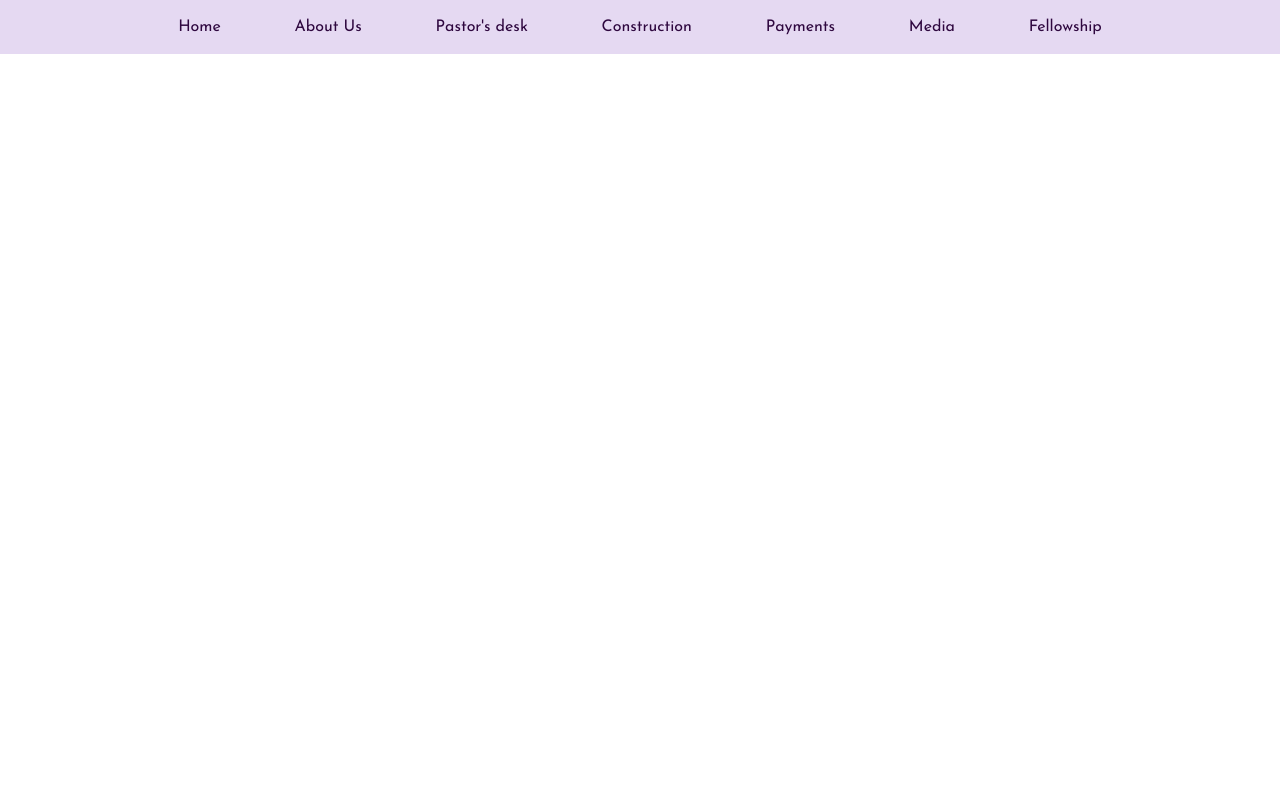
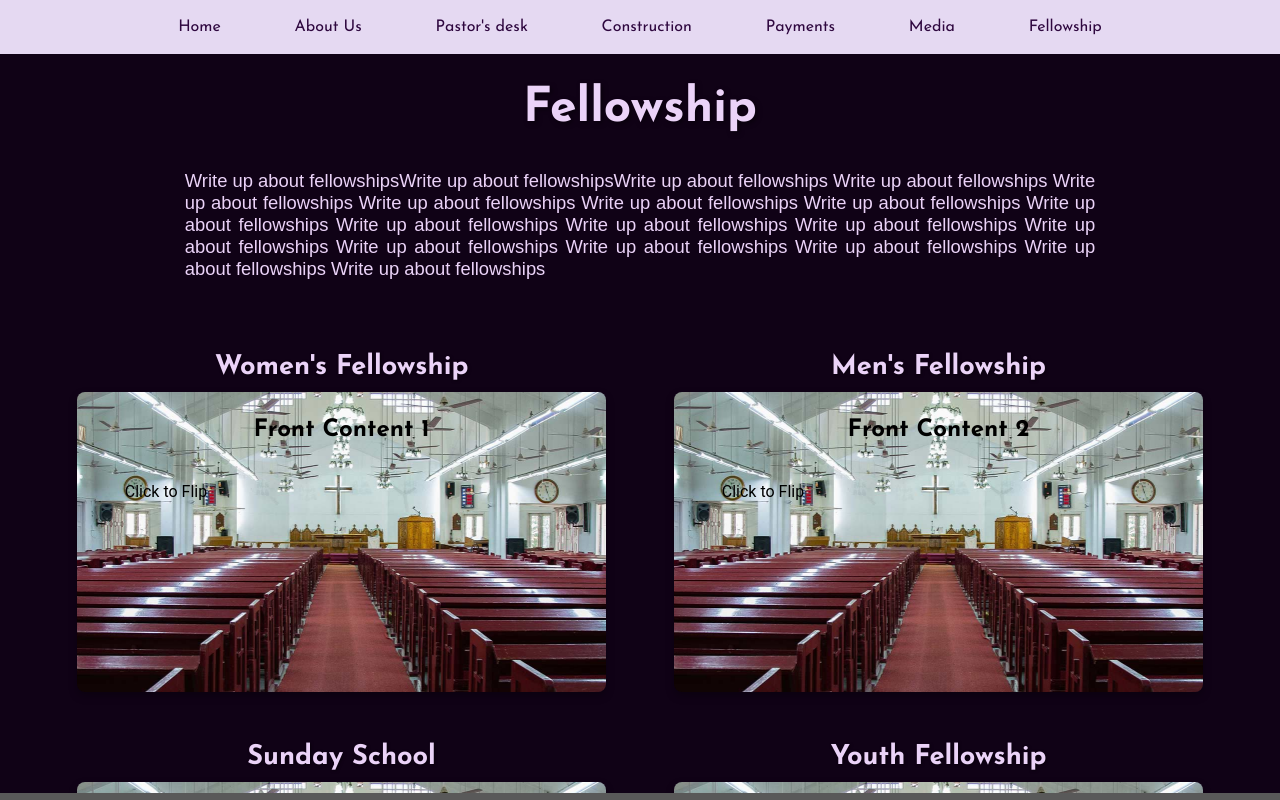
Before and after one commit to Jefferson0511/church_website, a React (Create React App) app: page /the-fellowship in a window 1280 px wide. Built offline with nearby package versions, Linux system fonts and the light colour scheme.

Commit message:
Made fellowship page

```diff
--- a/src/App.js
+++ b/src/App.js
@@ -25,7 +25,7 @@ function App() {
           <Route path="/construction" element={<Construction />} />
           <Route path="/payments" element={<Payments />} />
           <Route path="/media" element={<Media />} />
-          <Route path="/fellowship" element={<Fellowship />} />
+          <Route path="/the-fellowship" element={<Fellowship />} />
         </Routes>
         {/* <Footer /> */}
       </div>
--- /dev/null
+++ b/src/pages/FlipCard.css
@@ -0,0 +1,52 @@
+/* Flip card container */
+.flip-card {
+  background-color: transparent;
+  width: 300px;
+  height: 200px;
+  perspective: 1000px; /* Perspective to give 3D effect */
+  margin: 50px auto;
+  cursor: pointer;
+}
+
+.flip-card-inner {
+  position: relative;
+  width: 100%;
+  height: 100%;
+  text-align: center;
+  transition: transform 0.6s;
+  transform-style: preserve-3d;
+}
+
+/* Apply 3D flip when flipped */
+.flip-card.flipped .flip-card-inner {
+  transform: rotateY(180deg);
+}
+
+.flip-card-front,
+.flip-card-back {
+  position: absolute;
+  width: 100%;
+  height: 100%;
+  backface-visibility: hidden; /* Hide the back face when not flipped */
+  display: flex;
+  flex-direction: column;
+  justify-content: center;
+  align-items: center;
+  padding: 1em;
+  border-radius: 10px;
+}
+
+/* Front of the card */
+.flip-card-front {
+  background-color: #2E073F;
+  color: #EBD3F8;
+  box-shadow: 0 4px 8px rgba(0, 0, 0, 0.3);
+}
+
+/* Back of the card */
+.flip-card-back {
+  background-color: #674188;
+  color: #EBD3F8;
+  transform: rotateY(180deg);
+  box-shadow: 0 4px 8px rgba(0, 0, 0, 0.3);
+}
--- a/src/pages/media.js
+++ b/src/pages/media.js
@@ -24,7 +24,7 @@ const Home = () => {
     <main className="construction-home-main">
       <div className="overlay"></div>
       <div className="construction-welcome-message">
-        <h1>Payments</h1>
+        <h1>Media</h1>
         <h2>Faith. Community. Service</h2>
       </div>
       {/* <div className="verse-strip">
--- /dev/null
+++ b/src/pages/the-fellowship.css
@@ -0,0 +1,181 @@
+/* Fellowship Main Section */
+@import url('https://fonts.googleapis.com/css2?family=Josefin+Sans:ital,wght@0,100..700;1,100..700&family=Merriweather:ital,wght@0,300;0,400;0,700;0,900;1,300;1,400;1,700;1,900&display=swap');
+
+.fellowship-main {
+    position: relative;
+    height: 92.3vh; /* Full height of the viewport */
+    width: 100%;
+    margin: 0;
+    padding: 0;
+    overflow: auto;
+    overflow-x: hidden;
+    background-color: #2E073F; /* Background color */
+    z-index: 1; /* Set a z-index to keep it behind the overlay */
+}
+
+/* Overlay for Fellowship */
+.fellowship-overlay {
+    position: fixed; /* Fixed positioning to stay in place when scrolling */
+    top: 0;
+    left: 0;
+    width: 100%;
+    height: 100%;
+    background-color: rgba(0, 0, 0, 0.65); /* Semi-transparent overlay */
+    z-index: 0; /* High z-index to ensure it stays on top */
+}
+
+/* Welcome Message */
+.fellowship-welcome-message {
+    position: relative; /* Relative to keep it above the overlay */
+    top: 2%; /* Aligns the message to the top */
+    left: 50%; /* Center horizontally */
+    transform: translateX(-50%); /* Center the message horizontally */
+    width: 100%;
+    padding: 1em; /* Add padding if needed */
+    display: flex;
+    flex-direction: column;
+    align-items: center; /* Center align items horizontally */
+    z-index: 2; /* Ensure this stays above the overlay */
+    text-align: center;
+}
+
+/* Styles for the welcome message */
+.fellowship-welcome-message h1 {
+    font-family: "Josefin Sans", sans-serif;
+    font-size: 3em;
+    margin: 0; /* Remove any default margin */
+    color: #EBD3F8;
+    text-shadow: 2px 2px 5px rgba(0, 0, 0, 0.5);
+}
+
+.fellowship-welcome-message h2 {
+    font-size: 2em;
+    margin: 0;
+    margin-top: 7%;
+    color: #EBD3F8;
+    text-shadow: 2px 2px 5px rgba(0, 0, 0, 0.5);
+}
+
+.fellowship-welcome-message p {
+    font-family:sans-serif;
+    text-align: justify;
+    font-size: 1.15em;
+    margin-left: 13%;
+    margin-right: 13%;
+    /* margin-top: 0.5em; */
+    color: #EBD3F8;
+    padding: 1em;
+    /* background-color: rgba(0, 0, 0, 0.5); */
+    border-radius: 8px;
+    /* text-shadow: 1px 1px 3px #2E073F; */
+}
+
+/* Flip Card Container */
+.flip-card-container {
+    display: grid; /* Use CSS Grid for layout */
+    grid-template-columns: repeat(2, 1fr); /* 2 columns */
+    grid-template-rows: repeat(3, 1fr); /* 3 rows */
+    gap: 6%; /* Space between cards */
+    row-gap: 10%;
+    padding-left: 6%; /* Padding around the grid */
+    padding-right: 6%; /* Padding around the grid */
+    padding-bottom: 20%; /* Padding around the grid */
+    z-index: 2; /* Ensure it stays above the overlay */
+}
+
+/* Flip Card Styles */
+.flip-card {
+    width: 100%; /* Full width of the grid cell */
+    height: 300px; /* Fixed height */
+    perspective: 1000px; /* Perspective for 3D effect */
+}
+
+/* Flip Card Inner */
+.flip-card-inner {
+    position: relative;
+    width: 100%;
+    height: 100%;
+    text-align: center;
+    transition: transform 0.6s;
+    transform-style: preserve-3d; /* Ensure 3D transformation is preserved */
+}
+
+/* Flipped state */
+.flip-card-inner.flipped {
+    transform: rotateY(180deg); /* Rotate on flip */
+}
+
+/* Front and Back Faces */
+.flip-card-front,
+.flip-card-back {
+    position: absolute;
+    width: 100%;
+    height: 100%;
+    backface-visibility: hidden; /* Hide the back side when not flipped */
+    display: flex;
+    flex-direction: column;
+    justify-content: flex-start;
+    align-items: stretch;
+    /* padding: 1em; */
+    border-radius: 8px;
+    box-shadow: 0 4px 8px rgba(0, 0, 0, 0.3);
+}
+
+/* Front Side of the Card */
+.flip-card-front {
+    /* background-image: url('../../public/images/1.jpg');  */
+    background-size: cover;
+    background-position: center;
+}
+
+/* Back Side of the Card */
+.flip-card-back {
+    /* background-image: url('../../public/images/2.png');  */
+    background-position: center;
+    transform: rotateY(180deg); /* Rotate the back to start hidden */
+}
+
+/* Optional styling for text on cards */
+.flip-card-front h3,
+.flip-card-back h3 {
+    font-family: "Josefin Sans", sans-serif;
+    font-size: 1.5em;
+    margin-top:5%;
+    /* text-shadow: 1px 1px 5px rgba(0, 0, 0, 0.5); */
+}
+
+.flip-card-front p,
+.flip-card-back p {
+    font-size: 1em;
+    margin-top: 1em;
+    text-align: left;
+    padding:0 3em;
+    /* text-shadow: 1px 1px 3px rgba(0, 0, 0, 0.5); */
+}
+
+.flip-card-title {
+    font-family: "Josefin Sans", sans-serif;
+  text-align: center; /* Center the title */
+  font-size: 1.7em; /* Adjust the size as needed */
+  margin-bottom: 2%; /* Space between title and card */
+  color: #EBD3F8; /* Match this to your color theme */
+  text-shadow: 1px 1px 3px rgba(0, 0, 0, 0.5); /* Optional shadow for better visibility */
+}
+
+.flip-card:hover .flip-card-inner {
+    transform: rotateY(180deg); /* Rotate on hover */
+}
+
+.flip-card-back {
+    transform: rotateY(180deg); /* Rotate the back to start hidden */
+}
+
+/* Smoother transition for the flip */
+.flip-card-inner {
+    transition: transform 0.8s ease-in-out; /* Increase duration and apply easing */
+}
+
+/* Add smooth transitions for other properties like opacity */
+.flip-card-front, .flip-card-back {
+    transition: opacity 0.8s ease-in-out; /* Smooth transition for opacity changes */
+}
--- a/src/pages/the-fellowship.js
+++ b/src/pages/the-fellowship.js
@@ -1,37 +1,117 @@
-import React, { useState, useEffect } from "react";
-import "./construction.css"; // Separate CSS for Home
+import React, { useState } from "react";
+import "./the-fellowship.css"; // Separate CSS for Home
 
-const bibleVerses = [
-  "John 3:16 - For God so loved the world...",
-  "Psalm 23:1 - The Lord is my shepherd, I lack nothing.",
-  "Philippians 4:13 - I can do all things through Christ...",
-  "Romans 8:28 - And we know that in all things God works for the good...",
-  "Proverbs 3:5 - Trust in the Lord with all your heart...",
-];
+const Fellowship = () => {
+  // State to track which card is flipped
+  const [flippedCard, setFlippedCard] = useState(null);
 
-const Home = () => {
-  const [currentVerse, setCurrentVerse] = useState(0);
+  // Dummy data for flip cards including background images
+  const cardData = [
+    {
+      title: "Women's Fellowship", // New title property
+      front: "Front Content 1",
+      back: "Incharges",
+      frontImage: "/images/1.jpg",
+      backImage: "/images/1.jpg",
+      president: "President- Mrs. Sheeba Salomon",
+      seceretary: "Secretary: Mrs.G.Angel Nesan",
+      treasurer: "Treasruer: Mrs.A.Angel Mary Ashok",
+    },
+    {
+      title: "Men's Fellowship",
+      front: "Front Content 2",
+      back: "Incharges",
+      frontImage: "/images/1.jpg",
+      backImage: "/images/1.jpg",
+      president: "Chairman- Rev.S.Salomon Soundara Dass",
+      seceretary: "In charges- Mr.P.Asvinkumar and Mr.D.Rajkumar Davidson",
+    },
+    {
+      title: "Sunday School",
+      front: "Front Content 3",
+      back: "Incharges",
+      frontImage: "/images/1.jpg",
+      backImage: "/images/1.jpg",
+    },
+    {
+      title: "Youth Fellowship",
+      front: "Front Content 4",
+      back: "Incharges",
+      frontImage: "/images/1.jpg",
+      backImage: "/images/1.jpg",
+      president: "Chairman - Rev.S.Salomon Soundara Dass",
+      seceretary: "Boys : Presbyter In-charge",
+      treasurer: "Girls : Iyyar Amma",
+    },
+    {
+      title: "Tamil Choir",
+      front: "Front Content 5",
+      back: "Incharges",
+      frontImage: "/images/1.jpg",
+      backImage: "/images/1.jpg",
+      president: "Chairman - Rev.S.Salomon Soundara Dass",
+      seceretary: "Mr.A.Wesley John - Tamil Choir Admin",
+    },
+    {
+      title: "English Choir",
+      front: "Front Content 6",
+      back: "Incharges",
+      frontImage: "/images/1.jpg",
+      backImage: "/images/1.jpg",
+      president: "Chairman - Rev.S.Salomon Soundara Dass",
+      seceretary: "In Charge - Dr.J.Reeves Wesley",
+    },
+  ];
 
-  useEffect(() => {
-    const verseInterval = setInterval(() => {
-      setCurrentVerse((prev) => (prev + 1) % bibleVerses.length);
-    }, 20000); // Change verse every 5 seconds
-
-    return () => clearInterval(verseInterval);
-  }, []);
 
   return (
-    <main className="construction-home-main">
-      <div className="overlay"></div>
-      <div className="construction-welcome-message">
-        <h1>Payments</h1>
-        <h2>Faith. Community. Service</h2>
+    <main className="fellowship-main">
+      <div className="fellowship-overlay"></div>
+      <div className="fellowship-welcome-message">
+        <h1>Fellowship</h1>
+        <p>
+          Write up about fellowshipsWrite up about fellowshipsWrite up about
+          fellowships Write up about fellowships Write up about fellowships
+          Write up about fellowships Write up about fellowships Write up about
+          fellowships Write up about fellowships Write up about fellowships
+          Write up about fellowships Write up about fellowships Write up about
+          fellowships Write up about fellowships Write up about fellowships
+          Write up about fellowships Write up about fellowships Write up about
+          fellowships
+        </p>
       </div>
-      {/* <div className="verse-strip">
-        <p>{bibleVerses[currentVerse]}</p>
-      </div> */}
+      <div className="flip-card-container">
+        {cardData.map((card, index) => (
+          <div key={index} className="flip-card">
+            <h4 className="flip-card-title">{card.title}</h4>{" "}
+            {/* Title for each card */}
+            <div
+              className={`flip-card-inner ${
+                flippedCard === index ? "flipped" : ""
+              }`}
+            >
+              <div
+                className="flip-card-front"
+                style={{ backgroundImage: `url(${card.frontImage})` }}
+              >
+                <h3>{card.front}</h3>
+                <p>Click to Flip</p>
+              </div>
+              <div
+                className="flip-card-back"
+                style={{ backgroundColor: "#F5EFFF" }}
+              >
+                <h3>{card.back}</h3>
+                <p>{card.president}</p>
+                <p>{card.seceretary}</p>
+                <p>{card.treasurer}</p>
+              </div>
+            </div>
+          </div>
+        ))}
+      </div>
     </main>
   );
 };
 
-export default Home;
+export default Fellowship;
```
Also changed, not shown: src/pages/FlipCard.js (added, +33 -0 lines).
